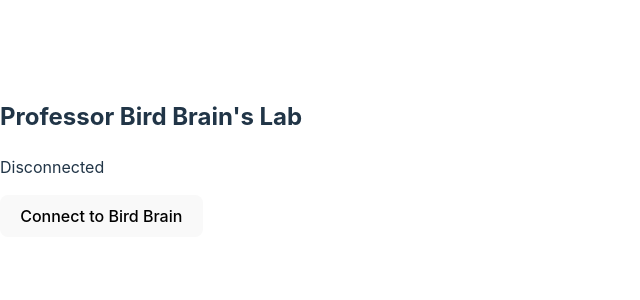
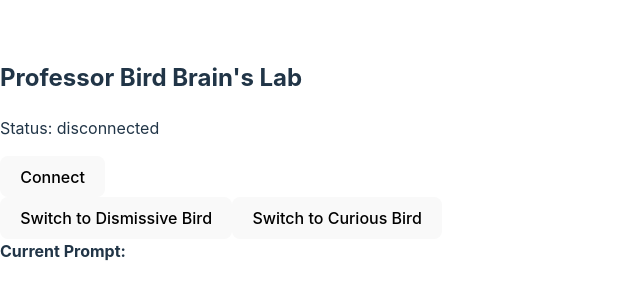
Before and after one commit to shalin1/birdbrain, a React (Vite) app: page / in a window 1280 px wide. Shown: the part 242-542 px from the top of the page, without its empty margins (0-640 px from the left). Built offline with nearby package versions, Linux system fonts and the light colour scheme.

Commit message:
does updating the prompt work

```diff
--- a/src/App.jsx
+++ b/src/App.jsx
@@ -1,162 +1,87 @@
-import React, { useState, useEffect, useRef } from 'react';
-import { Mic, MicOff } from 'lucide-react';
+// src/VoiceChat.jsx
+import React from 'react';
 import { useWebRTC } from './hooks/useWebRTC';
-
-// Same AudioMeter as before — measuring local stream volume
-const AudioMeter = ({ stream, isListening, audioContext }) => {
-  const [volume, setVolume] = useState(0);
-  const analyserRef = useRef(null);
-  const sourceRef = useRef(null);
-  const animationRef = useRef(null);
-
-  useEffect(() => {
-    const cleanup = () => {
-      if (animationRef.current) cancelAnimationFrame(animationRef.current);
-      if (sourceRef.current) {
-        sourceRef.current.disconnect();
-        sourceRef.current = null;
-      }
-      analyserRef.current = null;
-    };
-
-    // If no stream or not listening, reset volume and cleanup
-    if (!stream || !isListening || !audioContext) {
-      setVolume(0);
-      cleanup();
-      return;
-    }
-
-    try {
-      // Create or reuse an analyser
-      if (!analyserRef.current) {
-        analyserRef.current = audioContext.createAnalyser();
-        analyserRef.current.fftSize = 1024;
-        analyserRef.current.smoothingTimeConstant = 0.8;
-      }
-
-      // Hook the stream to the analyser if not already
-      if (!sourceRef.current) {
-        sourceRef.current = audioContext.createMediaStreamSource(stream);
-        sourceRef.current.connect(analyserRef.current);
-      }
-
-      const dataArray = new Uint8Array(analyserRef.current.frequencyBinCount);
-
-      const update = () => {
-        if (!analyserRef.current) return;
-        analyserRef.current.getByteFrequencyData(dataArray);
-        // Simplistic speech range ~ 0-40% of the frequencies
-        const speechRange = dataArray.slice(0, Math.floor(dataArray.length * 0.4));
-        const avg = speechRange.reduce((a, b) => a + b, 0) / speechRange.length;
-
-        // Nonlinear scaling
-        const normalized = Math.pow(avg / 128, 1.2);
-
-        // Smooth transitions
-        setVolume((prev) => prev * 0.6 + normalized * 0.4);
-
-        animationRef.current = requestAnimationFrame(update);
-      };
-      update();
-
-      return cleanup;
-    } catch (err) {
-      console.error('AudioMeter error:', err);
-      cleanup();
-    }
-  }, [stream, isListening, audioContext]);
-
-  return (
-    <div className="flex items-center space-x-2 bg-gray-100 p-3 rounded-lg">
-      <div className="flex-shrink-0">
-        {isListening ? <Mic className="w-6 h-6 text-green-500" /> : <MicOff className="w-6 h-6 text-red-500" />}
-      </div>
-
-      <div className="relative flex h-20 items-end gap-0.5 bg-gray-200 p-1">
-        {[...Array(16)].map((_, i) => {
-          const barScale = 0.3 + ((i + 1) / 16) * 0.7;
-          const smoothedVolume = Math.pow(volume, 1.5);
-          const height = Math.max(2, Math.min(70, smoothedVolume * 70 * barScale));
-          return (
-            <div
-              key={i}
-              className="absolute bottom-1"
-              style={{
-                height: `${height}px`,
-                width: '6px',
-                backgroundColor: 'rgb(34, 197, 94)',
-                transition: 'all 100ms ease-out',
-                left: `${i * 8 + 4}px`,
-              }}
-            />
-          );
-        })}
-      </div>
-
-      {/* Debug readout */}
-      <div className="text-xs text-gray-500 ml-2">{volume.toFixed(2)}</div>
-    </div>
-  );
-};
+import { CONFIG } from './config';
+import AudioMeter from './components/AudioMeter'; // or inline
 
 const VoiceChat = () => {
-  const { status, isListening, connect, toggleListening, stream, audioContext } = useWebRTC();
+  const {
+    status,
+    isListening,
+    connect,
+    toggleListening,
+    stream,
+    audioContext,
+    birdPrompt,
+    updatePromptMidSession,
+  } = useWebRTC();
 
-  useEffect(() => {
-    console.log('VoiceChat status changed', { status, isListening, hasStream: !!stream });
-  }, [status, isListening, stream]);
+  const switchToDismissivePrompt = () => {
+    updatePromptMidSession(CONFIG.BIRD_BRAIN_PROMPT_DISMISSIVE);
+  };
 
-  const renderStatusText = () => {
-    switch (status) {
-      case 'connecting':
-        return 'Connecting to Bird Brain...';
-      case 'connected':
-        return 'Ready to squawk (with echo cancellation)!';
-      case 'establishing connection...':
-        return 'Establishing ICE connection...';
-      case 'disconnected':
-        return 'Disconnected';
-      case 'error':
-        return 'An error occurred. Please refresh or retry.';
-      default:
-        return status;
-    }
+  const switchToCuriousPrompt = () => {
+    updatePromptMidSession(CONFIG.BIRD_BRAIN_PROMPT);
   };
 
   return (
     <div className="w-full max-w-md mx-auto p-6">
       <div className="bg-white rounded-lg shadow-xl p-6 space-y-4">
+
+        {/* Status / Title */}
         <div className="text-center">
           <h2 className="text-xl font-semibold mb-2">Professor Bird Brain's Lab</h2>
-          <p className="text-gray-600 mb-4">{renderStatusText()}</p>
+          <p className="text-gray-600 mb-4">Status: {status}</p>
         </div>
 
-        {/* Connect button */}
+        {/* Connect button if not connected */}
         {status === 'disconnected' && (
           <button
             onClick={connect}
             className="w-full bg-blue-500 text-white px-4 py-3 rounded-lg hover:bg-blue-600 transition-colors"
           >
-            Connect to Bird Brain
+            Connect
           </button>
         )}
 
-        {/* If connected, show AudioMeter & Mute/Unmute */}
+        {/* If connected, show meter + mute toggle */}
         {status === 'connected' && (
           <div className="space-y-4">
             <AudioMeter stream={stream} isListening={isListening} audioContext={audioContext} />
+
             <button
               onClick={toggleListening}
               className={`w-full px-4 py-3 rounded-lg transition-colors ${
-                isListening
-                  ? 'bg-red-500 hover:bg-red-600'
-                  : 'bg-green-500 hover:bg-green-600'
+                isListening ? 'bg-red-500' : 'bg-green-500'
               } text-white`}
             >
               {isListening ? 'Mute Microphone' : 'Enable Microphone'}
             </button>
           </div>
         )}
+
+        {/* Prompt Switch Buttons (works mid-session) */}
+        <div className="flex gap-2">
+          <button
+            onClick={switchToDismissivePrompt}
+            className="flex-1 bg-yellow-500 text-white px-4 py-2 rounded-md hover:bg-yellow-600 transition-colors"
+          >
+            Switch to Dismissive Bird
+          </button>
+
+          <button
+            onClick={switchToCuriousPrompt}
+            className="flex-1 bg-gray-400 text-white px-4 py-2 rounded-md hover:bg-gray-500 transition-colors"
+          >
+            Switch to Curious Bird
+          </button>
+        </div>
+
+        {/* Optional: Display current prompt in UI */}
+        <div className="text-xs text-gray-500 pt-2">
+          <strong>Current Prompt:</strong>
+          <pre>{birdPrompt}</pre>
+        </div>
       </div>
     </div>
   );
--- a/src/hooks/useWebRTC.js
+++ b/src/hooks/useWebRTC.js
@@ -17,7 +17,7 @@ export const useWebRTC = () => {
 
   // We'll store one shared AudioContext for both local & remote processing
   const [audioContext, setAudioContext] = useState(null);
-
+  const [birdPrompt, setBirdPrompt] = useState(CONFIG.BIRD_BRAIN_PROMPT);
   // "ducking": gain node for remote audio, if we want to auto-lower volume
   const remoteGainNodeRef = useRef(null);
 
@@ -187,7 +187,7 @@ export const useWebRTC = () => {
             type: 'response.create',
             response: {
               modalities: ['text', 'audio'],
-              instructions: CONFIG.BIRD_BRAIN_PROMPT,
+              instructions: birdPrompt,
             },
           })
         );
@@ -356,6 +356,33 @@ export const useWebRTC = () => {
   };
 
   /**
+   * Allows us to send a new "update" message to the server **without** reconnecting.
+   * This can be used to change the system instructions or conversation context.
+   */
+  const updatePromptMidSession = (newPrompt) => {
+    // Update local state
+    setBirdPrompt(newPrompt);
+
+    // Send new instructions over the data channel
+    // The server must recognize "response.update" (or your chosen type)
+    // and apply it as the new system instructions.
+    if (dataChannel.current && dataChannel.current.readyState === 'open') {
+      dataChannel.current.send(
+        JSON.stringify({
+          type: 'response.update',
+          response: {
+            instructions: newPrompt,
+          },
+        })
+      );
+      console.log('Sent updated prompt mid-session');
+    } else {
+      console.warn('Data channel not open; cannot update prompt mid-session');
+    }
+  };
+
+
+  /**
    * Cleanup
    */
   useEffect(() => {
```
